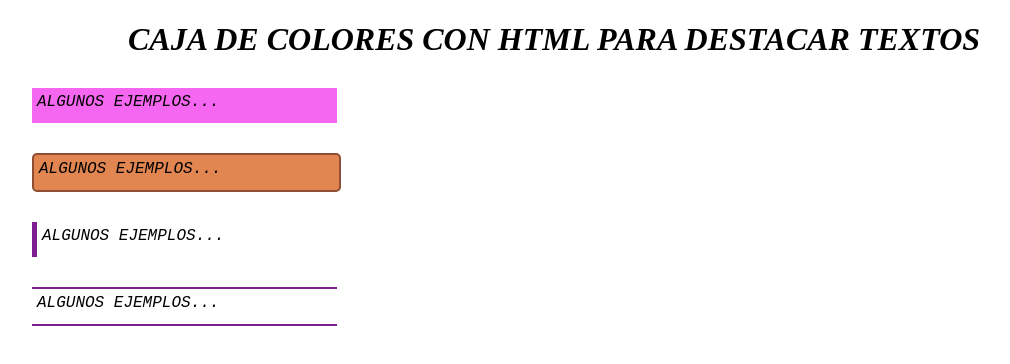
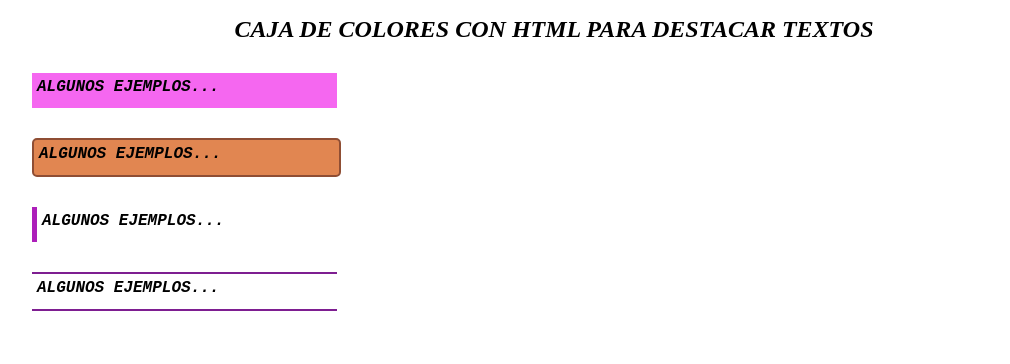
Before and after one commit to AleRangel/bootcamp_ejercicios, a plain HTML site: page intro_css/ejercicio1.html in a window 1280 px wide. Shown: the whole page, without its empty margins (86-1096 px from the left). Drawn offline with Linux system fonts and the light colour scheme.

Commit message:
camibio en css de color y fuentes

```diff
--- a/intro_css/assets/css/estilo.css
+++ b/intro_css/assets/css/estilo.css
@@ -1,5 +1,6 @@
 
-.titulo{
+.texto{
+    font-size: 1.5em;
     text-align: center;
     font-family:'Courier New' 'Courier New', Courier, monospace ;
     font-style: italic;
@@ -9,6 +10,7 @@
 .container{
     margin: 30px;
     font-family: 'Courier New', Courier, monospace;
+    font-weight: 600;
     font-style: italic;
     padding-left: 5px;
     padding-top: 5px;
@@ -30,7 +32,7 @@
 .box3{
     width: 300px;
     height: 30px;
-    border-left: 5px solid #7e1e91;
+    border-left: 5px solid #ad1fba;
 }
 .box4{
     width: 300px;
```
